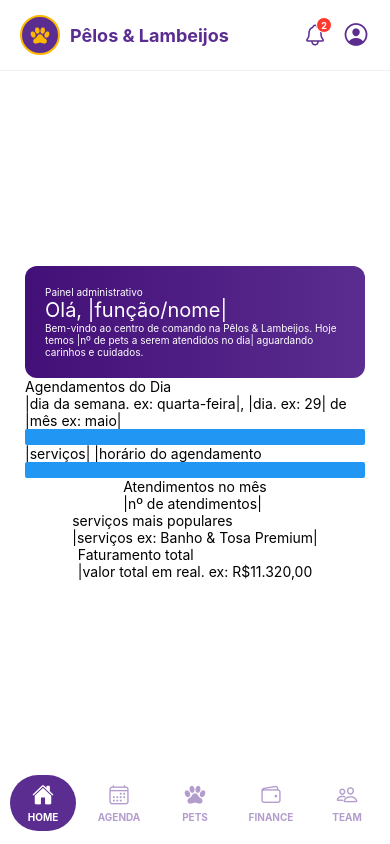
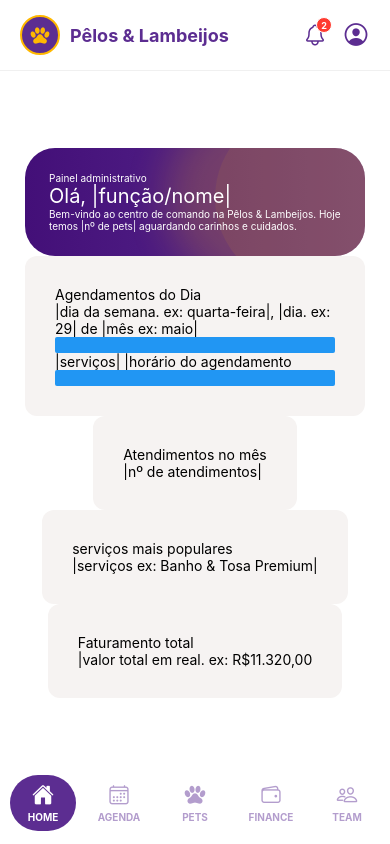
Before and after one commit to Workflow-FatecItaquera/Pets, a React Native app: screen /Home in a window 390 px wide. Built offline with nearby package versions, Linux system fonts and the light colour scheme.

Commit message:
Att página home

```diff
--- a/front/src/screens/Home/index.js
+++ b/front/src/screens/Home/index.js
@@ -5,15 +5,26 @@ import { LinearGradient } from 'expo-linear-gradient';
 export default function Home() {
     return (
         <View style={style.container}>
+
             <LinearGradient
                 colors={['#430F78', '#5B2D90']}
                 start={{ x: 0, y: 0 }}
                 end={{ x: 1, y: 0 }}
                 style={style.boardadmin}
             >
+                {/* Mancha amarela */}
+                <View style={style.yellowGlow} />
+
                 <Text style={style.type}>Painel administrativo</Text>
-                <Text style={style.name}>Olá, |função/nome|</Text>
-                <Text style={style.text}>Bem-vindo ao centro de comando na Pêlos & Lambeijos. Hoje temos |nº de pets a serem atendidos no dia| aguardando carinhos e cuidados. </Text>
+
+                <Text style={style.name}>
+                    Olá, |função/nome|
+                </Text>
+
+                <Text style={style.text}>
+                    Bem-vindo ao centro de comando na Pêlos & Lambeijos.
+                    Hoje temos |nº de pets| aguardando carinhos e cuidados.
+                </Text>
             </LinearGradient>
 
 
--- a/front/src/screens/Home/style.js
+++ b/front/src/screens/Home/style.js
@@ -14,20 +14,69 @@ export default StyleSheet.create({
         fontWeight: 'bold',
         color: COLORS.text
     },
-    boardadmin:{
-        padding: 20,
-        borderRadius: 12,
+    boardadmin: {
+        width: '100%',
+        padding: 24,
+        borderRadius: 30,
+        overflow: 'hidden',
+        position: 'relative',
     },
-    type:{
+
+    yellowGlow: {
+        position: 'absolute',
+        width: 180,
+        height: 180,
+        borderRadius: 999,
+
+        backgroundColor: COLORS.secondary,
+
+        top: -40,
+        right: -30,
+
+        opacity: 0.25,
+
+        //android
+        elevation: 20,
+
+        //iOS - não tirar
+        shadowColor: COLORS.secondary,
+        shadowOffset: {
+            width: -50,
+            height: -2,
+        },
+        shadowOpacity: 0.8,
+        shadowRadius: 40,
+    },
+    type: {
         color: COLORS.white,
         fontSize: SIZES.fontLabel
     },
-    name:{
+    name: {
         color: COLORS.white,
         fontSize: SIZES.fontTitle,
     },
-    text:{
+    text: {
         color: COLORS.white,
         fontSize: SIZES.fontLabel
     },
+    appointments: {
+        backgroundColor: COLORS.container,
+        padding: 30,
+        borderRadius: 12
+    },
+    popularservices: {
+        backgroundColor: COLORS.container,
+        padding: 30,
+        borderRadius: 12
+    },
+    appointmentmonths: {
+        backgroundColor: COLORS.container,
+        padding: 30,
+        borderRadius: 12
+    },
+    totalinvoiceds: {
+        backgroundColor: COLORS.container,
+        padding: 30,
+        borderRadius: 12
+    }
 })
--- a/front/src/styles/theme.js
+++ b/front/src/styles/theme.js
@@ -6,6 +6,7 @@ export const COLORS = {
   background: '#FFFFFF',
   border: '#F0F0F0',
   text: '#333333',
+  container: '#F6F3F2',
 };
 
 export const SIZES = {
--- a/package.json
+++ b/package.json
@@ -18,7 +18,7 @@
     "bcryptjs": "^3.0.3",
     "dotenv": "^17.4.2",
     "expo": "^55.0.17",
-    "expo-linear-gradient": "~55.0.14",
+    "expo-linear-gradient": "~15.0.8",
     "expo-status-bar": "~55.0.5",
     "express": "^5.2.1",
     "mongodb": "^7.1.0",
```
Also changed, not shown: 1 other file (tests, documents, lock files or other folders).
